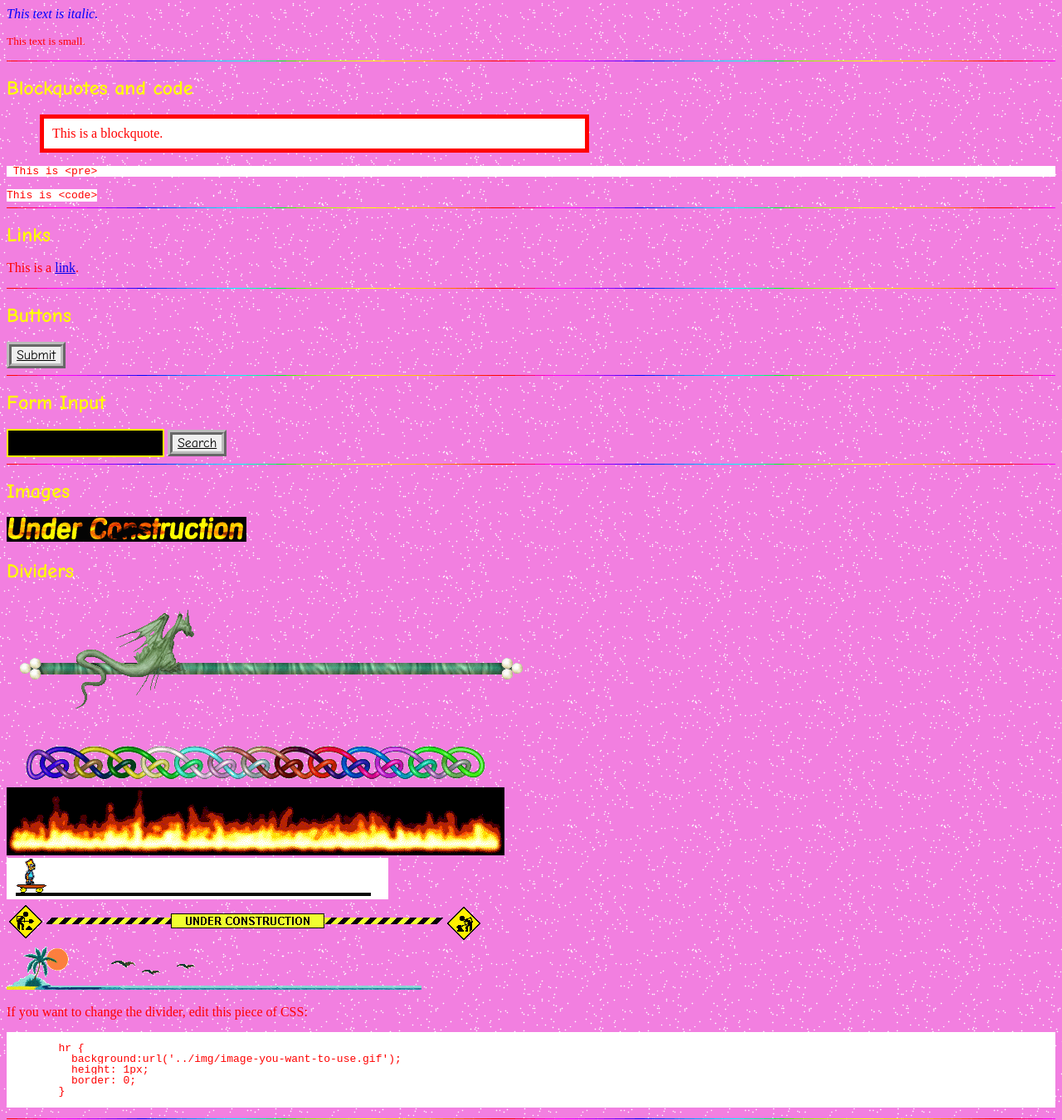
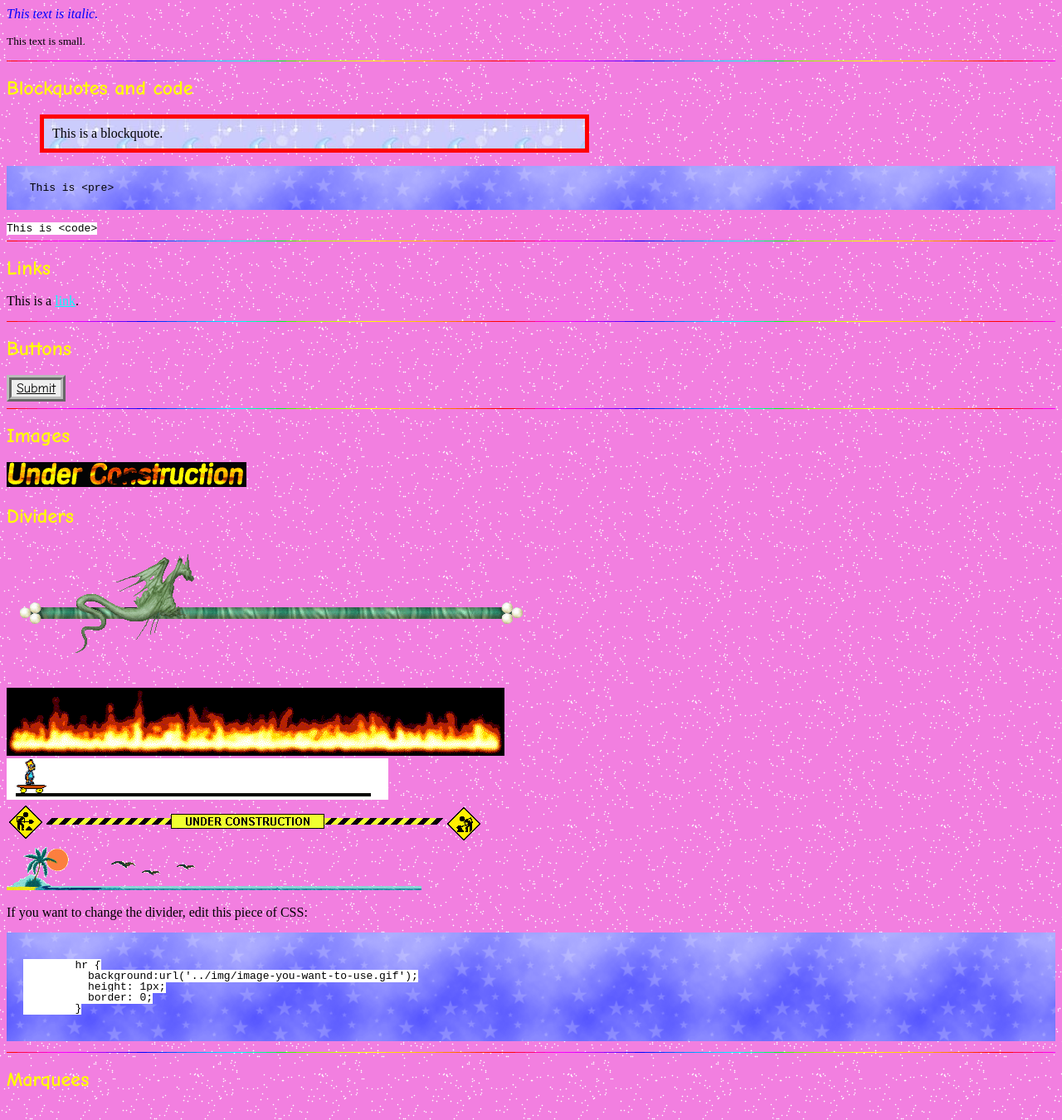
Before and after one commit to StupidHackathonAMS/geolize.css, a plain HTML site: page test.html in a window 1280 px wide. Shown: the part 563-1913 px from the top of the page at 83% size. Drawn offline with Linux system fonts and the light colour scheme.

Commit message:
Add link colors

```diff
--- a/geolize.css
+++ b/geolize.css
@@ -3,12 +3,12 @@ html {
   font-family: "Times New Roman", serif;
   font-size: 1em;
   line-height: 1;
-  color: red;
+  color: black;
 }
 
 body {
   background-color: pink;
-  background-image: url('../img/background.gif');
+  background-image: url('../img/main-background.gif');
 }
 
 /* Sections */
@@ -26,12 +26,19 @@ figure {
 
 blockquote {
   background-color: white;
+  background-image: url('../img/quote-background.jpg');
   width: 50%;
   padding: 10px;
   border: 5px solid red;
 }
 
-code, pre, xmp {
+pre, xmp {
+  background-color: white;
+  background-image: url('../img/code-background.gif');
+  padding: 20px;
+}
+
+code {
   background-color: white;
 }
 
@@ -58,8 +65,9 @@ i, em {
 /* Marquees (officially deprecated, but works in some browsers) */
 marquee {
   font-size: 2em;
-  color: green;
+  color: DarkViolet;
   line-height: 2em;
+  font-weight: bolder;
 }
 
 /* Marquees (CSS3 valid) */
@@ -103,6 +111,21 @@ marquee {
 }
 /* Links */
 
+a:link {
+  color: Aqua;
+}
+
+a:visited {
+  color: Purple;
+}
+
+a:active {
+  color: Chartreuse;
+}
+
+a:hover {
+  color: Brown;
+}
 /* Forms */
 
 input {
--- a/test.html
+++ b/test.html
@@ -39,7 +39,7 @@
     <hr>
     <section>
       <h1> Links </h1>
-      <p> This is a <a href="#">link</a>. </p>
+      <p> This is a <a href="http://www.sfkjdksgjfkdfgjkdf.com">link</a>. </p>
 
     </section>
 
@@ -52,18 +52,10 @@
 
     <hr>
     <section>
-      <h1>Form Input</h1>
-      <input type="text"></input>
-      <button type="submit" class="btn">Search</button>
-    </section>
-
-    <hr>
-    <section>
       <h1> Images </h1>
       <img src="img/underconstruction.gif" alt="under construction animated image">
       <h2>Dividers</h2>
       <img src="../img/dragondivider.gif" alt="dragon" /><br />
-      <img src="../img/curlyline.gif" alt="curlyline" /><br />
       <img src="../img/flames.gif" alt="flames" /><br />
       <img src="../img/skater-divider.gif" alt="skater" /><br />
       <img src="../img/construction.gif" alt="construction" /><br />
```
Also changed, not shown: img/code-background.gif (added), img/main-background.gif (renamed from img/background.gif), img/quote-background.jpg (added).
